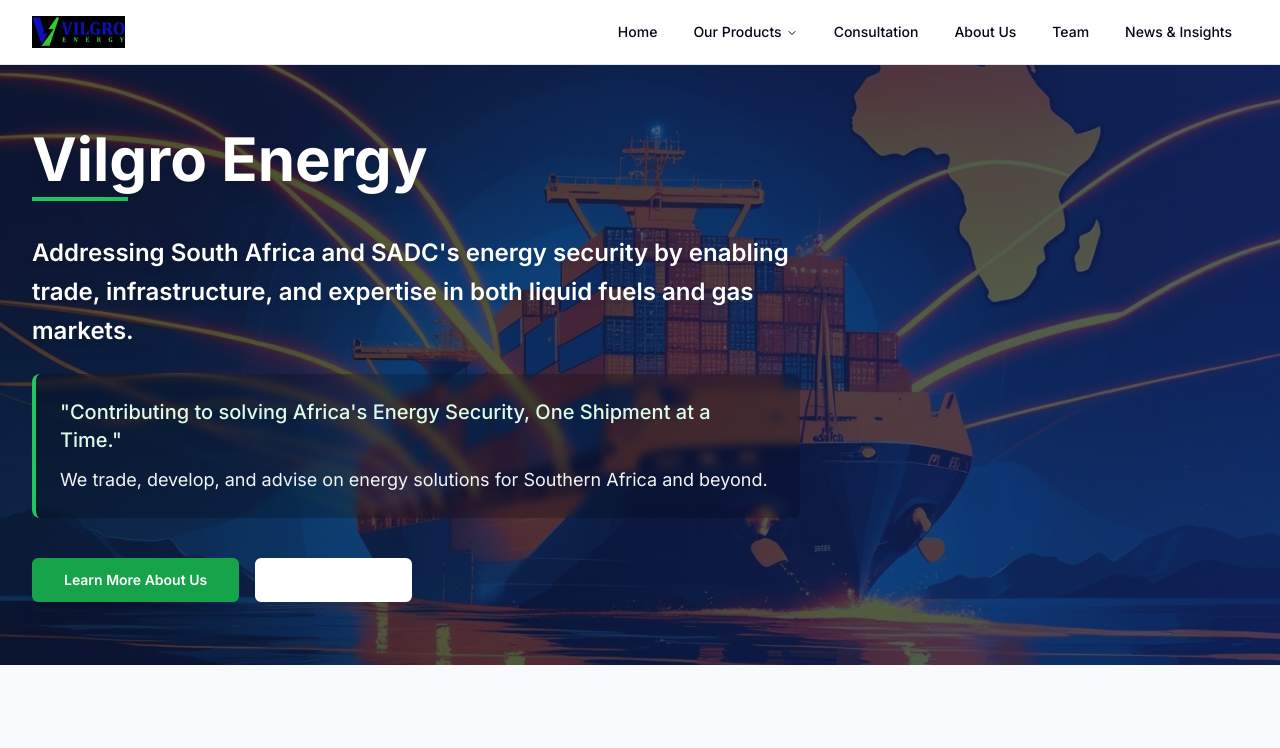
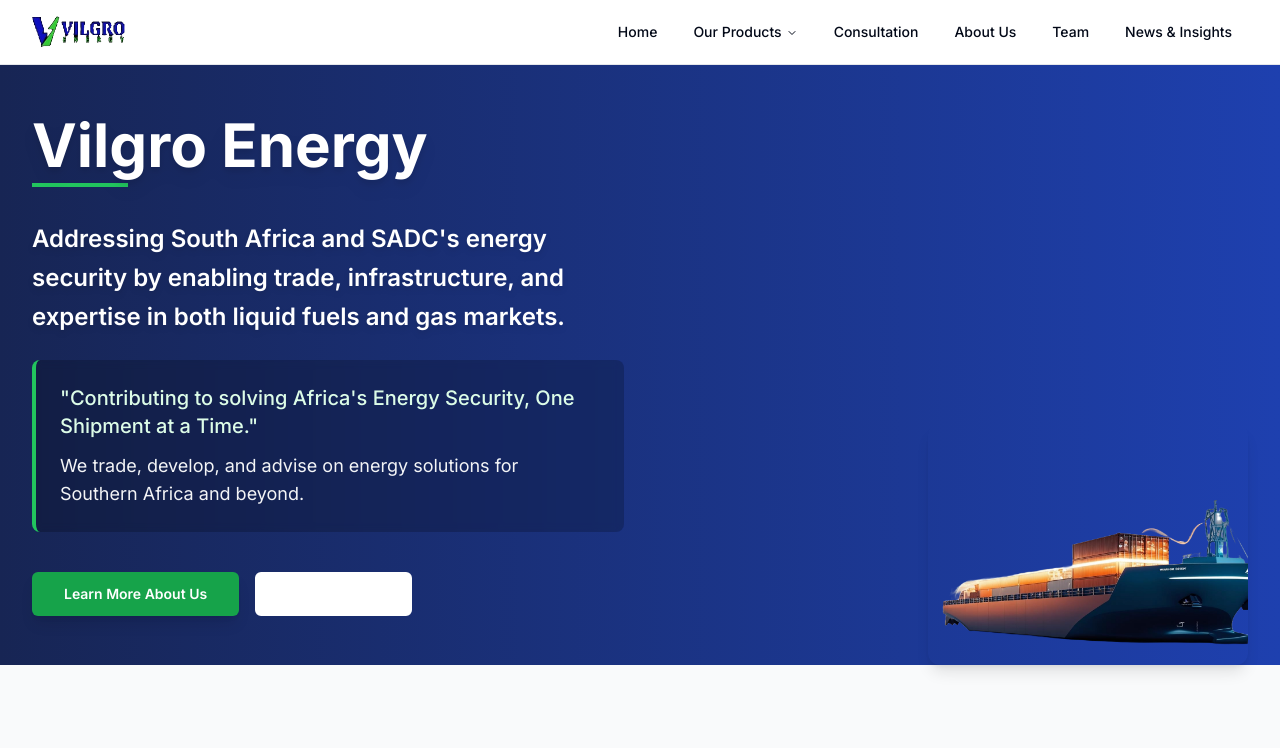
Before and after one commit to banelee59/vigro-energy-website, a Next.js app: page / in a window 1280 px wide. Shown: the top 748 px of the page. Built offline with nearby package versions, Linux system fonts and the light colour scheme.

Commit message:
Landing page revamp

```diff
--- a/app/page.tsx
+++ b/app/page.tsx
@@ -7,20 +7,10 @@ export default function HomePage() {
     <div className="min-h-screen">
       {/* Hero Section */}
       <section className="relative h-[600px] bg-gradient-to-r from-blue-950 to-blue-800">
-        <div className="absolute inset-0">
-          <Image
-            src="/images/cargo4.jpeg"
-            alt="Industrial worker at energy facility"
-            fill
-            className="object-cover opacity-40"
-            priority
-          />
-        </div>
-        {/* Dark overlay for better text contrast */}
-        <div className="absolute inset-0 bg-black/30"></div>
-
-        <div className="relative z-10 max-w-7xl mx-auto px-4 sm:px-6 lg:px-8 h-full flex items-center">
-          <div className="text-white max-w-3xl">
+        <div className="max-w-7xl mx-auto px-4 sm:px-6 lg:px-8 h-full">
+          <div className="grid grid-cols-1 lg:grid-cols-2 gap-8 h-full items-center">
+            {/* Left side - Content */}
+            <div className="text-white">
               {/* Company name with enhanced styling */}
               <div className="mb-8">
                 <h1 className="text-6xl font-bold mb-2 text-white drop-shadow-lg">
@@ -58,6 +48,20 @@ export default function HomePage() {
                 >
                   Our Products
                 </Button>
+              </div>
+            </div>
+
+            {/* Right side - Image */}
+            <div className="relative h-full min-h-[400px] flex items-end justify-end">
+              <div className="relative w-80 h-60 rounded-xl overflow-hidden shadow-lg">
+                <Image
+                  src="/images/cargo5.png"
+                  alt="Industrial worker at energy facility"
+                  fill
+                  className="object-cover"
+                  priority
+                />
+              </div>
             </div>
           </div>
         </div>
--- a/components/navigation.tsx
+++ b/components/navigation.tsx
@@ -24,7 +24,7 @@ export function Navigation() {
           <div className="flex items-center">
             <Link href="/" className="flex items-center gap-3">
               <img
-                src="images/logo.jpeg"
+                src="images/log.png"
                 alt="Vigro Energy Logo"
                 className="h-8 w-auto"
               />
```
Also changed, not shown: public/images/cargo5.png (added), public/images/log.png (added). Lines whose indentation alone changed are shown as unchanged.
